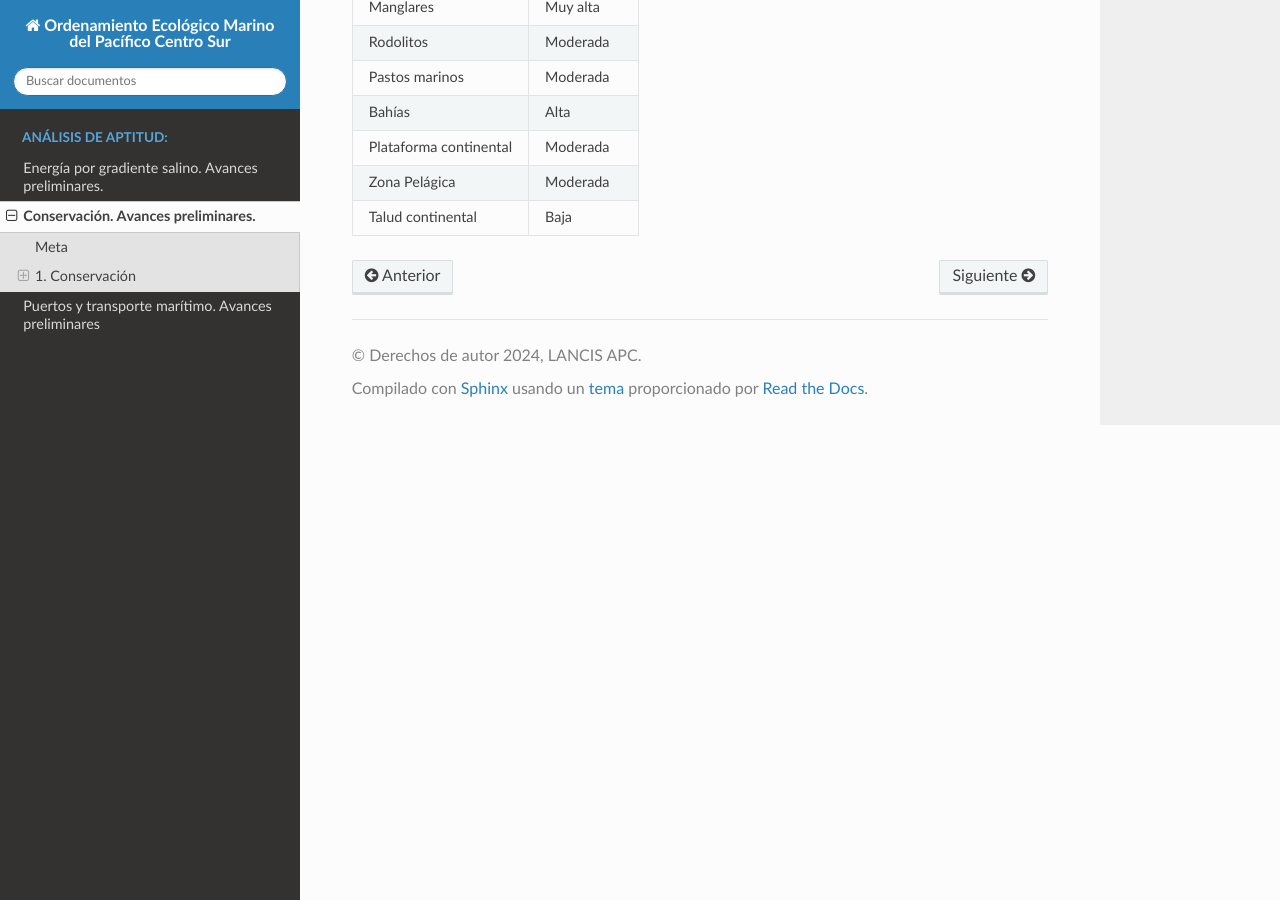
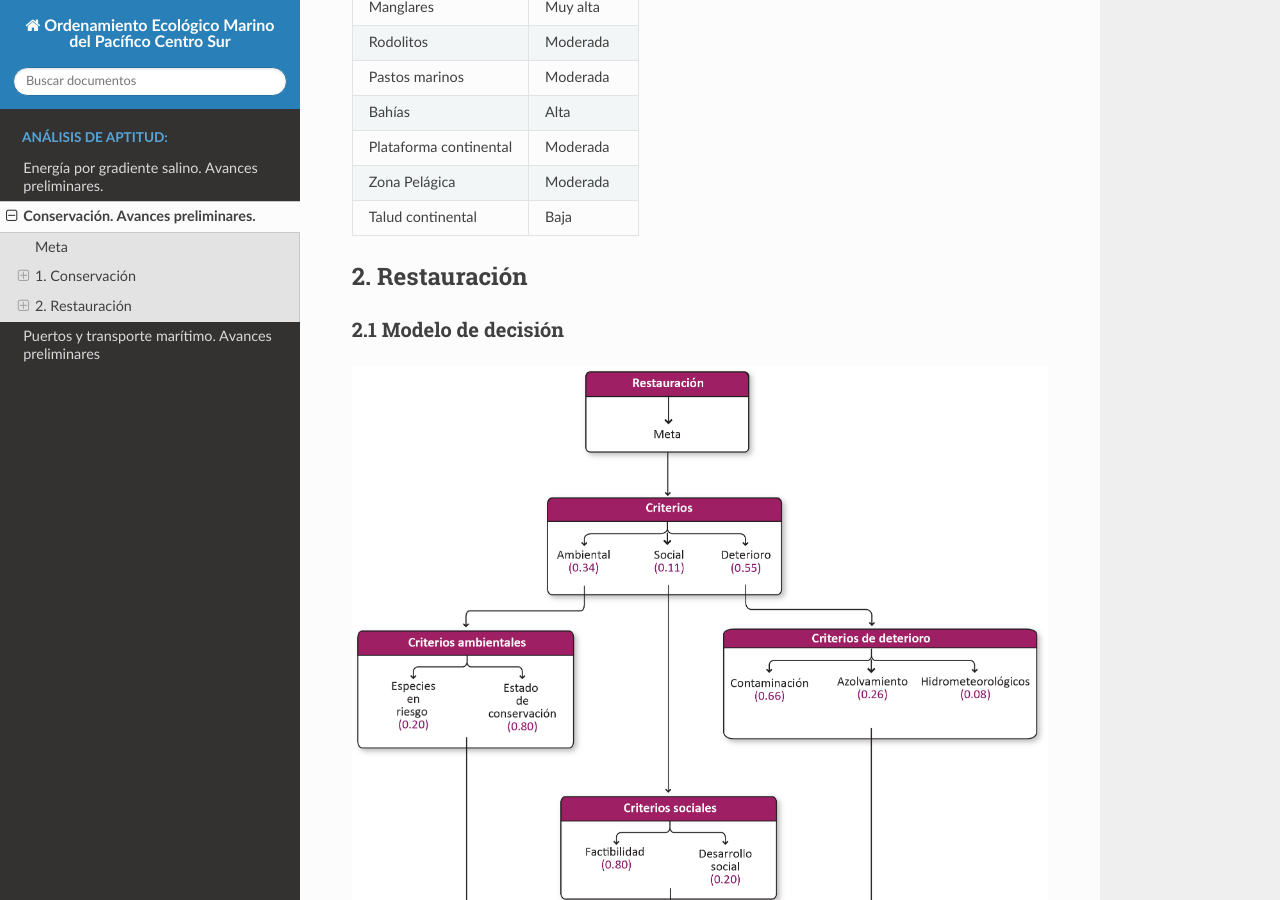
Before and after one commit to lancis-apc/PACA, a Sphinx documentation site: the page built from docs/source/conservacion_pr.md, in a window 1280 px wide and 900 px high, scrolled down 3914 px. Built offline with Sphinx 7.4.7 and the Read the Docs theme 3.1.0, drawn with Linux system fonts in a browser that asks for light colours; pages that are not in the unit, such as notebooks, are missing from menus.

Commit message:
cambios realizados

```diff
--- a/docs/source/conservacion_pr.md
+++ b/docs/source/conservacion_pr.md
@@ -110,9 +110,11 @@ Plataforma continental | Moderada
 Zona Pelágica | Moderada
 Talud continental | Baja
 
+## 2. Restauración
 
+### 2.1 Modelo de decisión
 
-
+![](./recursos/conservacion/fi_restauracion.png)
 
 <!--### 1.2 Criterios
 
```
Also changed, not shown: docs/source/recursos/conservacion/fi_restauracion.png (added), 7 other files.
